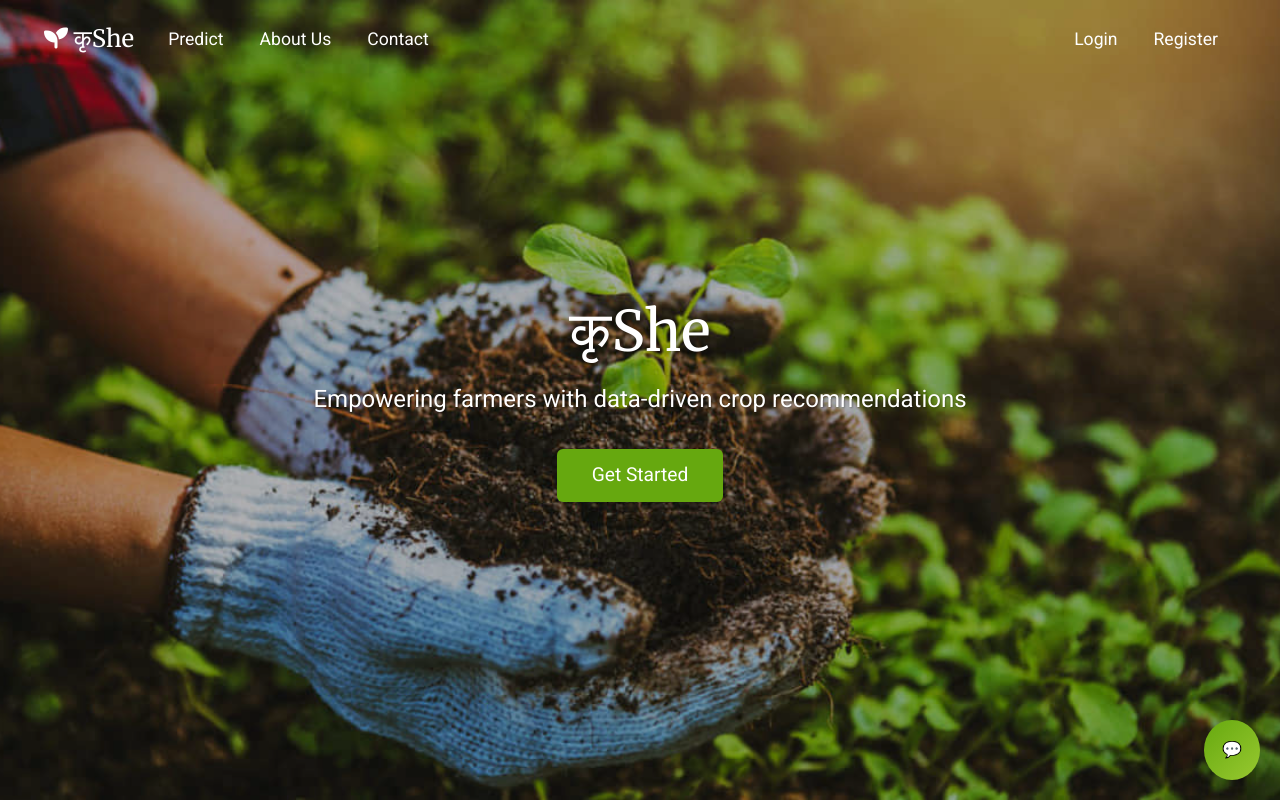
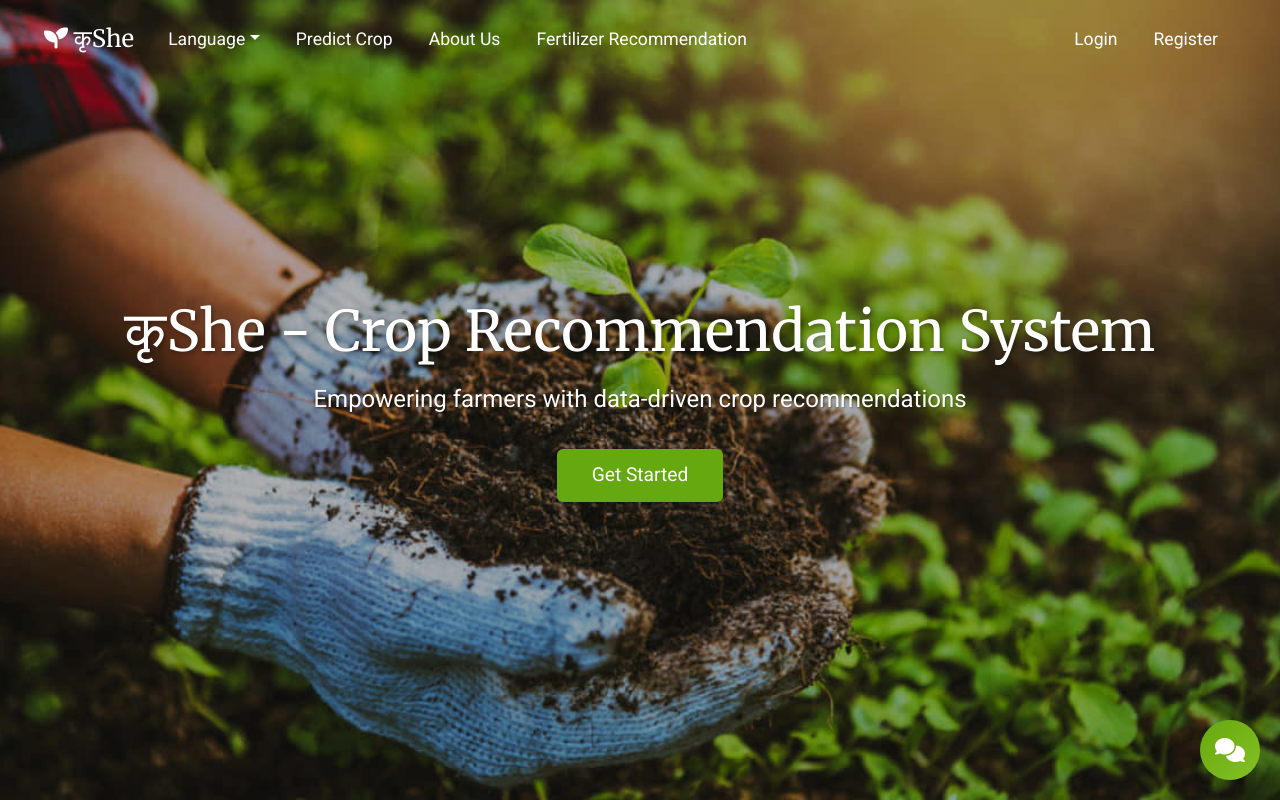
Before and after one commit to jyoti-131/KriShe, a Flask app: page / in a window 1280 px wide. Run offline with Flask 3, Linux system fonts and the light colour scheme; some libraries are stand-ins or nearby versions.

Commit message:
home.html

```diff
--- a/templates/home.html
+++ b/templates/home.html
@@ -3,11 +3,23 @@
   <head>
     <meta charset="utf-8">
     <meta name="viewport" content="width=device-width, initial-scale=1">
-    <title>कृShe</title>
+    <title data-translate="title">कृShe</title>
+
     <link href="https://cdn.jsdelivr.net/npm/bootstrap@5.3.0-alpha3/dist/css/bootstrap.min.css" rel="stylesheet">
     <link rel="stylesheet" href="https://cdnjs.cloudflare.com/ajax/libs/font-awesome/6.1.1/css/all.min.css">
-    <link href="https://fonts.googleapis.com/css2?family=Merriweather:wght@300;400;700&family=Roboto:wght@400;700&display=swap" rel="stylesheet">
+    <link href="https://fonts.googleapis.com/css2?family=Poppins:wght@300;400;500;600;700&family=Merriweather:wght@300;400;700&family=Roboto:wght@400;700&display=swap" rel="stylesheet">
     <style>
+        :root {
+            --primary-color: #66a80f;
+            --primary-dark: #558b0b;
+            --primary-light: #84c123;
+            --secondary-color: #1e5f74;
+            --light-bg: #f8f9fa;
+            --dark-bg: #212529;
+            --text-dark: #333;
+            --text-light: #f8f9fa;
+        }
+
         body {
             font-family: 'Roboto', sans-serif;
             color: #333;
@@ -81,7 +93,7 @@
             transition: all 0.3s ease;
         }
         .cta-button:hover {
-            background-color: #588c0c;
+            background-color: #558b0b;
             transform: translateY(-3px);
             box-shadow: 0 4px 15px rgba(0,0,0,0.2);
         }
@@ -99,6 +111,151 @@
             margin-bottom: 1rem;
             color: #1a5f7a;
         }
+
+        /* Chat component styles from login page */
+        .chat-container {
+            position: fixed;
+            bottom: 20px;
+            right: 20px;
+            width: 350px;
+            height: 500px;
+            background: rgba(255, 255, 255, 0.95);
+            backdrop-filter: blur(10px);
+            -webkit-backdrop-filter: blur(10px);
+            border-radius: 20px;
+            box-shadow: 0 10px 30px rgba(0, 0, 0, 0.15);
+            display: none;
+            flex-direction: column;
+            z-index: 1000;
+            border: 1px solid rgba(255, 255, 255, 0.2);
+            overflow: hidden;
+        }
+
+        .chat-header {
+            background: linear-gradient(135deg, var(--primary-color), var(--primary-light));
+            color: white;
+            padding: 15px;
+            border-radius: 20px 20px 0 0;
+            display: flex;
+            justify-content: space-between;
+            align-items: center;
+            font-family: 'Roboto', sans-serif;
+            font-weight: 500;
+            font-size: 1.1em;
+        }
+
+        .chat-messages {
+            flex: 1;
+            padding: 20px;
+            overflow-y: auto;
+            background: transparent;
+            font-family: 'Roboto', sans-serif;
+        }
+
+        .message {
+            margin: 12px 0;
+            padding: 15px;
+            border-radius: 18px;
+            max-width: 80%;
+            font-size: 0.95em;
+            line-height: 1.5;
+            word-wrap: break-word;
+        }
+
+        .bot-message {
+            background: #eef5e9;
+            color: #333;
+            margin-right: auto;
+            border-bottom-left-radius: 5px;
+            box-shadow: 0 3px 10px rgba(0, 0, 0, 0.05);
+        }
+
+        .user-message {
+            background: linear-gradient(135deg, var(--primary-color), var(--primary-light));
+            color: white;
+            margin-left: auto;
+            border-bottom-right-radius: 5px;
+            box-shadow: 0 3px 10px rgba(0, 0, 0, 0.1);
+        }
+
+        .chat-input {
+            padding: 15px;
+            border-top: 1px solid rgba(0, 0, 0, 0.05);
+            display: flex;
+            background: rgba(248, 249, 250, 0.8);
+            border-radius: 0 0 20px 20px;
+        }
+
+        .chat-input input {
+            flex: 1;
+            padding: 12px 15px;
+            border: 1px solid rgba(0, 0, 0, 0.1);
+            border-radius: 20px;
+            margin-right: 10px;
+            font-family: 'Roboto', sans-serif;
+            font-size: 0.95em;
+            background: rgba(255, 255, 255, 0.9);
+            transition: all 0.3s ease;
+        }
+
+        .chat-input input:focus {
+            outline: none;
+            border-color: var(--primary-color);
+            box-shadow: 0 0 10px rgba(102, 168, 15, 0.2);
+        }
+
+        .chat-input button {
+            padding: 12px 20px;
+            background: linear-gradient(135deg, var(--primary-color), var(--primary-light));
+            color: white;
+            border: none;
+            border-radius: 20px;
+            font-size: 1em;
+            cursor: pointer;
+            box-shadow: 0 4px 10px rgba(102, 168, 15, 0.2);
+            transition: all 0.3s ease;
+        }
+
+        .chat-input button:hover {
+            transform: translateY(-2px);
+            box-shadow: 0 6px 15px rgba(102, 168, 15, 0.3);
+        }
+
+        .chat-toggle {
+            position: fixed;
+            bottom: 20px;
+            right: 20px;
+            background: linear-gradient(135deg, var(--primary-color), var(--primary-light));
+            color: white;
+            width: 60px;
+            height: 60px;
+            border-radius: 50%;
+            display: flex;
+            align-items: center;
+            justify-content: center;
+            font-size: 1.5rem;
+            cursor: pointer;
+            z-index: 999;
+            box-shadow: 0 5px 15px rgba(0, 0, 0, 0.2);
+            transition: all 0.3s ease;
+        }
+
+        .chat-toggle:hover {
+            transform: scale(1.1);
+            box-shadow: 0 8px 20px rgba(102, 168, 15, 0.3);
+        }
+
+        .close-chat {
+            cursor: pointer;
+            font-size: 1.3em;
+            transition: all 0.3s ease;
+        }
+
+        .close-chat:hover {
+            color: #ddd;
+        }
+
+        /* Responsive adjustments */
         @media (max-width: 768px) {
             .hero-title {
                 font-size: 2.5rem;
@@ -108,6 +265,11 @@
             }
             .navbar {
                 background-color: rgba(33, 37, 41, 0.9) !important;
+            }
+            .chat-container {
+                width: 90%;
+                right: 5%;
+                bottom: 80px;
             }
         }
     </style>
@@ -123,27 +285,36 @@
                 </button>
                 <div class="collapse navbar-collapse" id="navbarNav">
                     <ul class="navbar-nav me-auto mb-2 mb-lg-0">
+                        <li class="nav-item dropdown">
+                            <a class="nav-link dropdown-toggle" href="#" id="languageDropdown" role="button" data-bs-toggle="dropdown" aria-expanded="false" data-translate="language">Language</a>
+
+                            <ul class="dropdown-menu" aria-labelledby="languageDropdown">
+                                <li><a class="dropdown-item language-option" href="#" data-lang="en">English</a></li>
+                                <li><a class="dropdown-item language-option" href="#" data-lang="hi">हिन्दी</a></li>
+                            </ul>
+                        </li>
+
                         <li class="nav-item">
-                            <a class="nav-link" href="{{ url_for('predict_form') }}">Predict</a>
+                            <a class="nav-link" href="{{ url_for('predict_form') }}" data-translate="predict">Predict</a>
                         </li>
                         <li class="nav-item">
-                            <a class="nav-link" href="{{ url_for('about') }}">About Us</a>
+                            <a class="nav-link" href="{{ url_for('about') }}" data-translate="about_us">About Us</a>
                         </li>
                         <li class="nav-item">
-                            <a class="nav-link" href="#">Contact</a>
+                            <a class="nav-link" href="{{ url_for('fertilizer_form') }}" data-translate="fertilizer_recommendation">Fertilizer Recommendation</a>
                         </li>
                     </ul>
                     <ul class="navbar-nav">
                         {% if 'username' in session %}
                         <li class="nav-item">
-                            <a class="nav-link" href="{{ url_for('logout') }}">Logout</a>
+                            <a class="nav-link" href="{{ url_for('logout') }}" data-translate="logout">Logout</a>
                         </li>
                         {% else %}
                         <li class="nav-item">
-                            <a class="nav-link" href="{{ url_for('login') }}">Login</a>
+                            <a class="nav-link" href="{{ url_for('login') }}" data-translate="login">Login</a>
                         </li>
                         <li class="nav-item">
-                            <a class="nav-link" href="{{ url_for('register') }}">Register</a>
+                            <a class="nav-link" href="{{ url_for('register') }}" data-translate="register">Register</a>
                         </li>
                         {% endif %}
                     </ul>
@@ -152,16 +323,31 @@
         </nav>
 
         <div class="hero-content">
-            <h1 class="hero-title">कृShe</h1>
-            <p class="hero-subtitle">Empowering farmers with data-driven crop recommendations</p>
+            <h1 class="hero-title" data-translate="title">कृShe</h1>
+            <p class="hero-subtitle" data-translate="subtitle">Empowering farmers with data-driven crop recommendations</p>
+
             {% if 'username' in session %}
-            <a href="{{ url_for('predict_form') }}" class="btn cta-button">Get Crop Recommendation</a>
+            <a href="{{ url_for('predict_form') }}" class="btn cta-button" data-translate="get_started">Get Crop Recommendation</a>
             {% else %}
-            <a href="{{ url_for('login') }}" class="btn cta-button">Get Started</a>
+            <a href="{{ url_for('login') }}" class="btn cta-button" data-translate="get_started">Get Started</a>
             {% endif %}
         </div>
     </div>
 
+    <!-- Chat feature from login page -->
+    <div class="chat-toggle"><i class="fas fa-comments"></i></div>
+
+    <div class="chat-container">
+        <div class="chat-header">
+            <span><i class="fas fa-robot me-2"></i>Assistant</span>
+            <span class="close-chat">×</span>
+        </div>
+        <div class="chat-messages"></div>
+        <div class="chat-input">
+            <input type="text" placeholder="Type your message...">
+            <button>Send</button>
+        </div>
+    </div>
 
     <script src="https://cdn.jsdelivr.net/npm/bootstrap@5.3.0-alpha3/dist/js/bootstrap.bundle.min.js"></script>
     <script>
@@ -173,152 +359,8 @@
                 document.querySelector('.navbar').classList.remove('scrolled');
             }
         });
-    </script>
-    <div class="chat-toggle">💬</div>
 
-    <div class="chat-container">
-        <div class="chat-header">
-            <span>Krishe Assistant</span>
-            <span class="close-chat">×</span>
-        </div>
-        <div class="chat-messages"></div>
-        <div class="chat-input">
-            <input type="text" placeholder="Type your message...">
-            <button>Send</button>
-        </div>
-    </div>
-
-    <style>
-        .chat-container {
-            position: fixed;
-            bottom: 20px;
-            right: 20px;
-            width: 350px;
-            height: 500px;
-            background: #f9f9f9; /* Softer background for a modern look */
-            border-radius: 20px; /* More rounded corners for a friendly feel */
-            box-shadow: 0 4px 20px rgba(0, 0, 0, 0.2); /* Stronger shadow for a stylish effect */
-            display: none;
-            flex-direction: column;
-            z-index: 1000;
-        }
-
-        .chat-header {
-            background: linear-gradient(135deg, #66a80f, #98c930); /* Gradient for a dynamic look */
-            color: white;
-            padding: 15px;
-            border-radius: 20px 20px 0 0;
-            display: flex;
-            justify-content: space-between;
-            align-items: center;
-            font-family: 'Arial', sans-serif;
-            font-size: 1.2em;
-        }
-
-        .chat-messages {
-            flex: 1;
-            padding: 20px;
-            overflow-y: auto;
-            background: #ffffff; /* Clean background for messages */
-            font-family: 'Segoe UI', Tahoma, Geneva, sans-serif;
-            font-size: 1em;
-        }
-
-        .message {
-            margin: 10px 0;
-            padding: 15px;
-            border-radius: 15px;
-            max-width: 75%;
-            font-size: 0.95em;
-            line-height: 1.4;
-            word-wrap: break-word;
-        }
-
-        .bot-message {
-            background: #eef5e9; /* Subtle green for bot messages */
-            color: #333;
-            margin-right: auto;
-            box-shadow: 2px 2px 6px rgba(0, 0, 0, 0.1);
-        }
-
-        .user-message {
-            background: #66a80f; /* Matching theme color */
-            color: white;
-            margin-left: auto;
-            box-shadow: 2px 2px 6px rgba(0, 0, 0, 0.1);
-        }
-
-        .chat-input {
-            padding: 15px;
-            border-top: 1px solid #ddd;
-            display: flex;
-            background: #f0f0f0; /* Light background for input area */
-            border-radius: 0 0 20px 20px;
-        }
-
-        .chat-input input {
-            flex: 1;
-            padding: 12px;
-            border: 1px solid #ccc;
-            border-radius: 10px;
-            margin-right: 10px;
-            font-family: 'Segoe UI', sans-serif;
-            font-size: 1em;
-        }
-
-        .chat-input input:focus {
-            outline: none;
-            border-color: #66a80f; /* Matching focus color */
-            box-shadow: 0 0 5px rgba(102, 168, 15, 0.5);
-        }
-
-        .chat-input button {
-            padding: 12px 20px;
-            background: linear-gradient(135deg, #66a80f, #98c930); /* Matching gradient */
-            color: white;
-            border: none;
-            border-radius: 10px;
-            font-size: 1em;
-            cursor: pointer;
-            box-shadow: 0 3px 6px rgba(0, 0, 0, 0.2);
-            transition: background 0.3s;
-        }
-
-        .chat-input button:hover {
-            background: #5b950e; /* Darker green on hover */
-        }
-
-        .chat-toggle {
-            position: fixed;
-            bottom: 20px;
-            right: 20px;
-            background: linear-gradient(135deg, #66a80f, #98c930);
-            color: white;
-            padding: 18px;
-            border-radius: 50%;
-            cursor: pointer;
-            z-index: 999;
-            box-shadow: 0 4px 10px rgba(0, 0, 0, 0.2);
-            transition: transform 0.3s ease;
-        }
-
-        .chat-toggle:hover {
-            transform: scale(1.1);
-        }
-
-        .close-chat {
-            cursor: pointer;
-            font-size: 1.2em;
-            transition: color 0.3s;
-        }
-
-        .close-chat:hover {
-            color: #ddd;
-        }
-    </style>
-
-
-    <script>
+        // Chat functionality from login page
         document.querySelector('.chat-toggle').addEventListener('click', () => {
             document.querySelector('.chat-container').style.display = 'flex';
             document.querySelector('.chat-toggle').style.display = 'none';
@@ -326,7 +368,7 @@
 
         document.querySelector('.close-chat').addEventListener('click', () => {
             document.querySelector('.chat-container').style.display = 'none';
-            document.querySelector('.chat-toggle').style.display = 'block';
+            document.querySelector('.chat-toggle').style.display = 'flex';
         });
 
         function addMessage(message, isUser = false) {
@@ -378,6 +420,37 @@
         setTimeout(() => {
             addMessage('👋 Hello! Welcome to Krishe. How can I help you today?');
         }, 1000);
+
+        // Language translation
+        document.querySelectorAll(".language-option").forEach(item => {
+            item.addEventListener("click", function() {
+                let selectedLang = this.getAttribute("data-lang");
+                localStorage.setItem("selectedLanguage", selectedLang);
+                location.reload();
+            });
+        });
+
+        async function applyTranslation() {
+            let selectedLang = localStorage.getItem("selectedLanguage") || "en";
+            let response = await fetch("/translate_page", {
+                method: "POST",
+                headers: { "Content-Type": "application/json" },
+                body: JSON.stringify({ lang: selectedLang })
+            });
+            let data = await response.json();
+            document.querySelectorAll("[data-translate]").forEach(element => {
+                let key = element.getAttribute("data-translate");
+                if (data[key]) {
+                    if (element.tagName === "INPUT") {
+                        element.setAttribute("placeholder", data[key]); // Updates placeholders for input fields
+                    } else {
+                        element.innerHTML = data[key]; // Updates normal text elements
+                    }
+                }
+            });
+        }
+
+        applyTranslation();
     </script>
   </body>
 </html>
```
